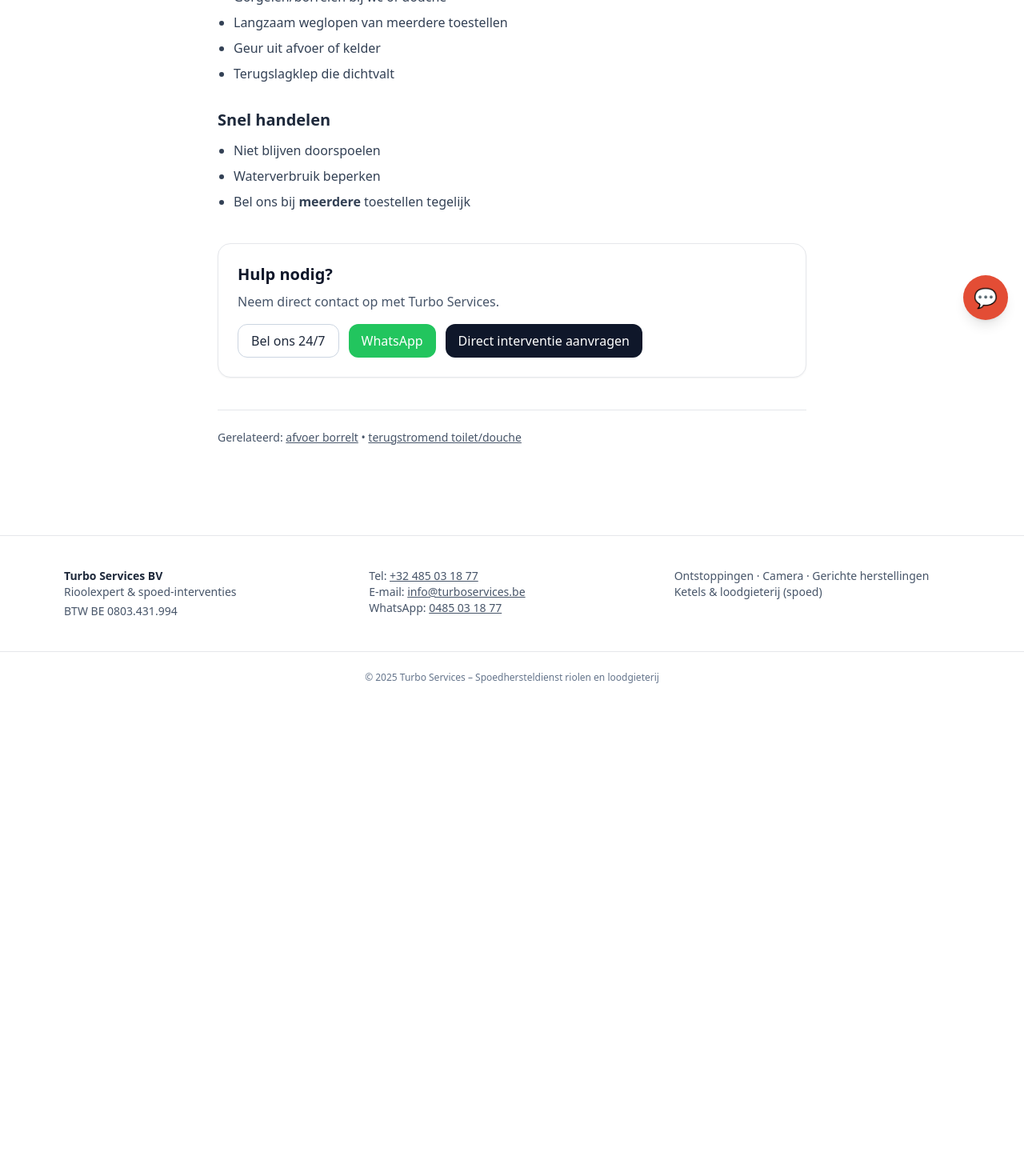
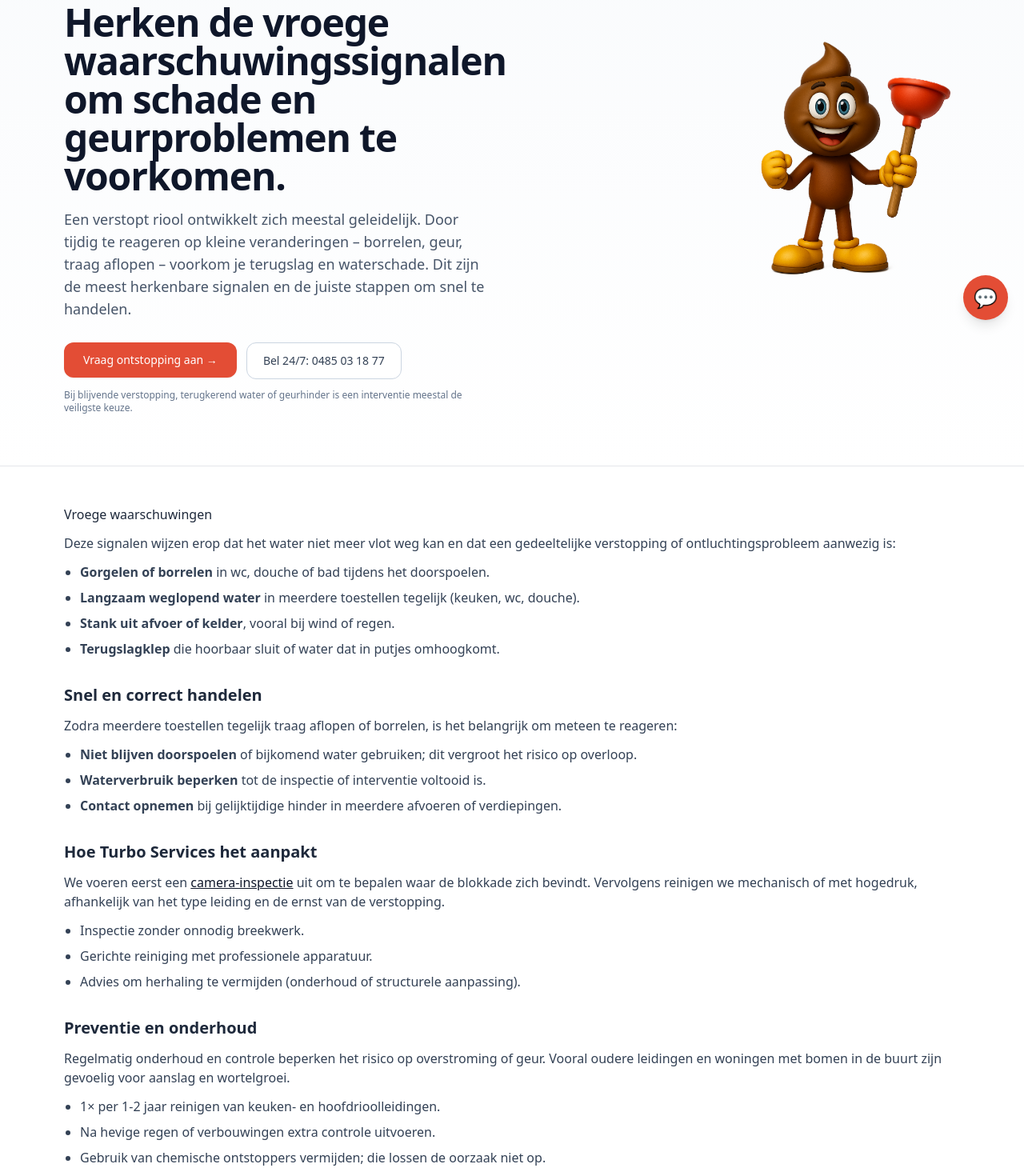
Before and after one commit to Turbo-89/turboservices, a Next.js app: page /kennisbank/ontstopping/riool-verstopt-signalen in a window 1280 px wide. Shown: the part 380-1850 px from the top of the page at 80% size. Before the commit the page ends 1259 px from the top, so only its background shows below. Built offline with nearby package versions, Linux system fonts and the light colour scheme.

Commit message:
Update page.tsx

```diff
--- a/app/kennisbank/ontstopping/riool-verstopt-signalen/page.tsx
+++ b/app/kennisbank/ontstopping/riool-verstopt-signalen/page.tsx
@@ -1,46 +1,111 @@
 import type { Metadata } from "next";
 import Link from "next/link";
-import CTA from "@/components/kb/CTA";
+import ArticleShell from "@/components/kb/ArticleShell";
 import FAQJsonLd from "@/components/seo/FAQJsonLd";
 
 export const metadata: Metadata = {
-  title: "Riool verstopt: dit zijn de eerste signalen",
+  title:
+    "Riool verstopt: eerste signalen en wat te doen | Turbo Services – RioolExpert",
   description:
-    "Herken vroegtijdig een verstopt riool: gorgelen, stank en terugslag. Zo beperk je schade.",
+    "Herken vroegtijdig de signalen van een verstopt riool: gorgelen, stank of terugslag. Zo beperk je schade en voorkom je structurele problemen.",
 };
 
-export default function Page() {
-  const faqs = [
-    { question: "Verergert regen het probleem?", answer: "Ja, vooral bij gecombineerde systemen kan het snel overlopen." },
-    { question: "Is een terugslagklep verplicht?", answer: "Situatieafhankelijk. We adviseren ter plaatse." },
-    { question: "Moet er gebroken worden?", answer: "Meestal niet—eerst reinigen en camera-inspectie." },
-  ];
+const faqs = [
+  {
+    question: "Verergert regen het probleem?",
+    answer:
+      "Ja. Bij gecombineerde afvoersystemen (regen- en afvalwater samen) kan hevige regen het systeem snel overbelasten, waardoor water terugstroomt via de laagste afvoerpunten.",
+  },
+  {
+    question: "Is een terugslagklep verplicht?",
+    answer:
+      "Dat hangt af van het type aansluiting en de hoogte van het gebouw. We adviseren ter plaatse of dit nuttig of verplicht is volgens de plaatselijke normen.",
+  },
+  {
+    question: "Moet er altijd gebroken worden?",
+    answer:
+      "Nee. In de meeste gevallen volstaat reinigen en camera-inspectie om het probleem te lokaliseren zonder breekwerk.",
+  },
+];
 
+export default function RioolVerstoptSignalenPage() {
   return (
-    <main className="mx-auto max-w-3xl px-4 py-12">
-      <h1 className="text-3xl font-bold text-slate-900">
-        Riool verstopt: dit zijn de eerste signalen
-      </h1>
+    <ArticleShell
+      title="Riool verstopt: eerste signalen en wat te doen"
+      subtitle="Herken de vroege waarschuwingssignalen om schade en geurproblemen te voorkomen."
+      intro="Een verstopt riool ontwikkelt zich meestal geleidelijk. Door tijdig te reageren op kleine veranderingen – borrelen, geur, traag aflopen – voorkom je terugslag en waterschade. Dit zijn de meest herkenbare signalen en de juiste stappen om snel te handelen."
+      logoVariant="ontstopping"
+    >
+      <h2>Vroege waarschuwingen</h2>
       <p className="mt-3 text-slate-700">
-        Vroege herkenning voorkomt schade. Dit zijn de waarschuwingssignalen.
+        Deze signalen wijzen erop dat het water niet meer vlot weg kan en dat een
+        gedeeltelijke verstopping of ontluchtingsprobleem aanwezig is:
       </p>
-
-      <h2 className="mt-8 text-xl font-semibold">Vroege waarschuwingen</h2>
       <ul className="mt-3 list-disc space-y-2 pl-5 text-slate-700">
-        <li>Gorgelen/borrelen bij wc of douche</li>
-        <li>Langzaam weglopen van meerdere toestellen</li>
-        <li>Geur uit afvoer of kelder</li>
-        <li>Terugslagklep die dichtvalt</li>
+        <li>
+          <b>Gorgelen of borrelen</b> in wc, douche of bad tijdens het doorspoelen.
+        </li>
+        <li>
+          <b>Langzaam weglopend water</b> in meerdere toestellen tegelijk (keuken, wc,
+          douche).
+        </li>
+        <li>
+          <b>Stank uit afvoer of kelder</b>, vooral bij wind of regen.
+        </li>
+        <li>
+          <b>Terugslagklep</b> die hoorbaar sluit of water dat in putjes omhoogkomt.
+        </li>
       </ul>
 
-      <h2 className="mt-8 text-xl font-semibold">Snel handelen</h2>
+      <h2 className="mt-8 text-xl font-semibold">Snel en correct handelen</h2>
+      <p className="mt-3 text-slate-700">
+        Zodra meerdere toestellen tegelijk traag aflopen of borrelen, is het belangrijk
+        om meteen te reageren:
+      </p>
       <ul className="mt-3 list-disc space-y-2 pl-5 text-slate-700">
-        <li>Niet blijven doorspoelen</li>
-        <li>Waterverbruik beperken</li>
-        <li>Bel ons bij <b>meerdere</b> toestellen tegelijk</li>
+        <li>
+          <b>Niet blijven doorspoelen</b> of bijkomend water gebruiken; dit vergroot het
+          risico op overloop.
+        </li>
+        <li>
+          <b>Waterverbruik beperken</b> tot de inspectie of interventie voltooid is.
+        </li>
+        <li>
+          <b>Contact opnemen</b> bij gelijktijdige hinder in meerdere afvoeren of
+          verdiepingen.
+        </li>
       </ul>
 
-      <CTA />
+      <h2 className="mt-8 text-xl font-semibold">Hoe Turbo Services het aanpakt</h2>
+      <p className="mt-3 text-slate-700">
+        We voeren eerst een{" "}
+        <Link
+          href="/kennisbank/ontstopping/camera-inspectie"
+          className="underline text-slate-900"
+        >
+          camera-inspectie
+        </Link>{" "}
+        uit om te bepalen waar de blokkade zich bevindt. Vervolgens reinigen we
+        mechanisch of met hogedruk, afhankelijk van het type leiding en de ernst van de
+        verstopping.
+      </p>
+      <ul className="mt-3 list-disc space-y-2 pl-5 text-slate-700">
+        <li>Inspectie zonder onnodig breekwerk.</li>
+        <li>Gerichte reiniging met professionele apparatuur.</li>
+        <li>Advies om herhaling te vermijden (onderhoud of structurele aanpassing).</li>
+      </ul>
+
+      <h2 className="mt-8 text-xl font-semibold">Preventie en onderhoud</h2>
+      <p className="mt-3 text-slate-700">
+        Regelmatig onderhoud en controle beperken het risico op overstroming of geur.
+        Vooral oudere leidingen en woningen met bomen in de buurt zijn gevoelig voor
+        aanslag en wortelgroei.
+      </p>
+      <ul className="mt-3 list-disc space-y-2 pl-5 text-slate-700">
+        <li>1× per 1-2 jaar reinigen van keuken- en hoofdrioolleidingen.</li>
+        <li>Na hevige regen of verbouwingen extra controle uitvoeren.</li>
+        <li>Gebruik van chemische ontstoppers vermijden; die lossen de oorzaak niet op.</li>
+      </ul>
 
       <div className="mt-10 border-t pt-6 text-sm text-slate-600">
         Gerelateerd:{" "}
@@ -48,12 +113,15 @@ export default function Page() {
           afvoer borrelt
         </Link>{" "}
         •{" "}
-        <Link href="/kennisbank/ontstopping/terugstromend-toilet-douche" className="underline">
-          terugstromend toilet/douche
+        <Link
+          href="/kennisbank/ontstopping/terugstromend-toilet-douche"
+          className="underline"
+        >
+          terugstromend toilet of douche
         </Link>
       </div>
 
       <FAQJsonLd items={faqs} />
-    </main>
+    </ArticleShell>
   );
 }
```
